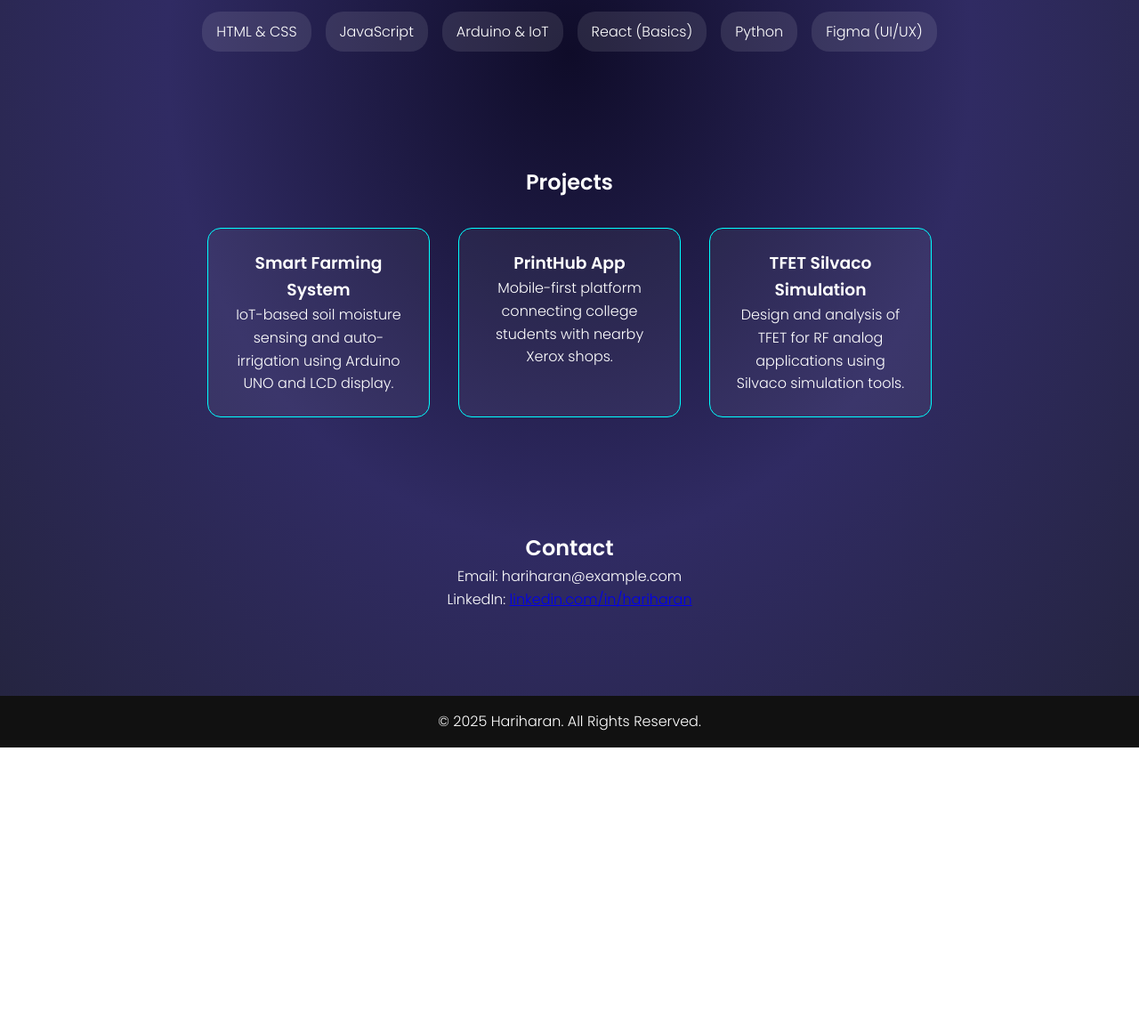
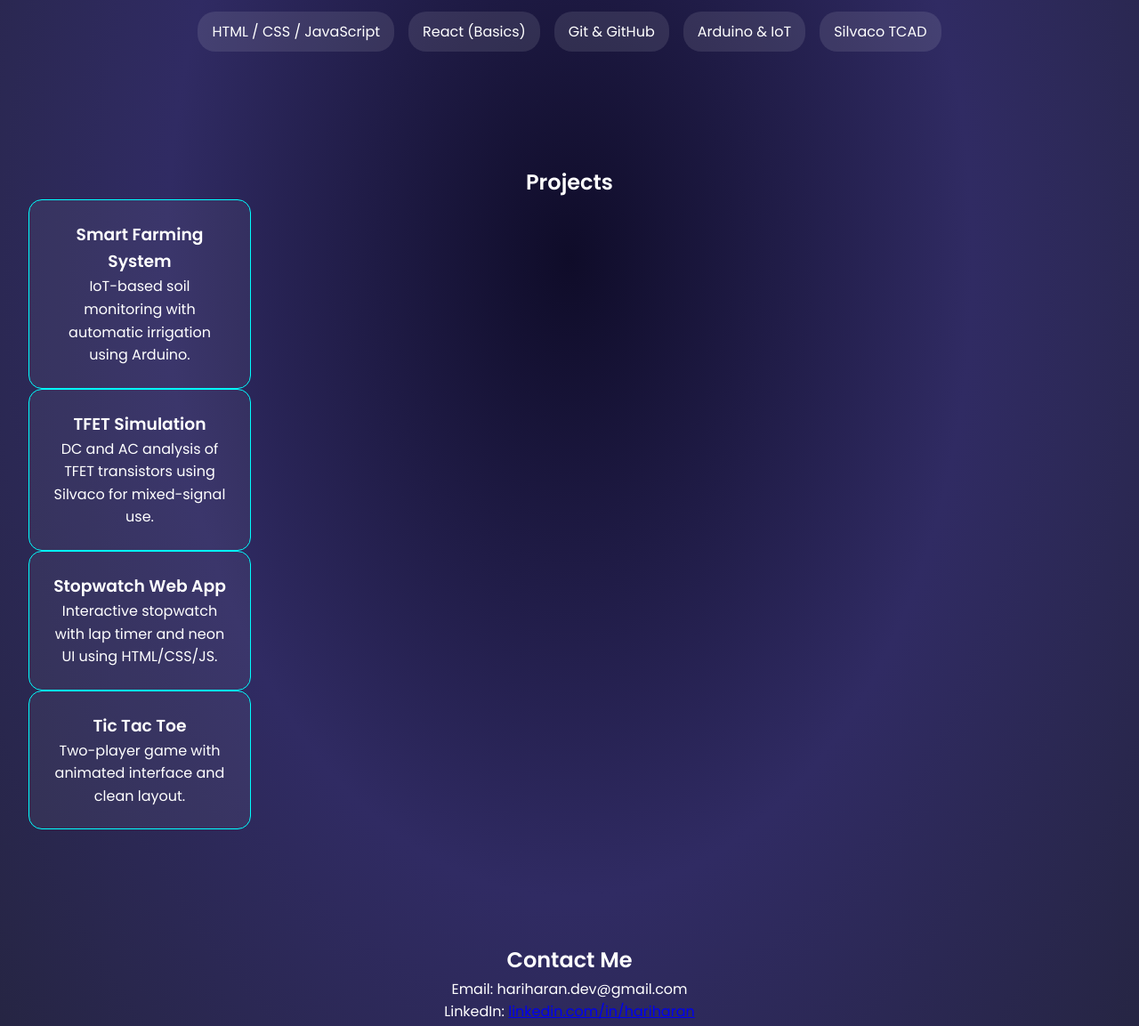
Before and after one commit to Hari03750/Personal-Portfolio, a plain HTML site: page index.html in a window 1280 px wide. Shown: the part 721-1874 px from the top of the page at 89% size. Before the commit the page ends 1561 px from the top, so only its background shows below. Drawn offline with Linux system fonts and the light colour scheme.

Commit message:
Update index.html

```diff
--- a/index.html
+++ b/index.html
@@ -4,71 +4,72 @@
   <meta charset="UTF-8" />
   <meta name="viewport" content="width=device-width, initial-scale=1.0"/>
   <title>Hariharan | Portfolio</title>
-  <link rel="stylesheet" href="style.css"/>
-  <link href="https://fonts.googleapis.com/css2?family=Poppins:wght@300;600&display=swap" rel="stylesheet"/>
+  <link rel="stylesheet" href="style.css" />
+  <link href="https://fonts.googleapis.com/css2?family=Poppins:wght@400;600&display=swap" rel="stylesheet" />
 </head>
 <body>
   <nav>
     <div class="logo">Hariharan</div>
     <ul class="nav-links">
       <li><a href="#home">Home</a></li>
-      <li><a href="#about">About Me</a></li>
+      <li><a href="#about">About</a></li>
       <li><a href="#skills">Skills</a></li>
       <li><a href="#projects">Projects</a></li>
       <li><a href="#contact">Contact</a></li>
     </ul>
   </nav>
 
-  <header id="home" class="hero">
-    <img src="profile.jpg" alt="Hariharan Profile" class="profile-pic"/>
+  <header id="home" class="hero section">
+    <img src="profile.jpg" alt="Hariharan" class="profile-pic" />
     <h1>Hello, I'm <span>Hariharan</span></h1>
-    <p>Aspiring Developer | Tech Enthusiast | Innovator</p>
+    <p>Aspiring Developer | Tech Enthusiast</p>
     <a href="hariharan full resume.pdf" download class="btn">Download Resume</a>
   </header>
 
-  <section id="about" class="section">
+  <section id="about" class="section fade-in">
     <h2>About Me</h2>
-    <p>I’m currently pursuing Computer Science at SRM IST. I love building real-world projects and exploring new technologies. I have a keen interest in full-stack development and embedded systems, and I’m actively working to bridge theory with practical innovation.</p>
+    <p>I’m a final-year B.Tech student at SRM IST, with a passion for web development, IoT systems, and RF simulations. I love turning ideas into user-focused applications.</p>
   </section>
 
-  <section id="skills" class="section">
+  <section id="skills" class="section fade-in">
     <h2>Skills</h2>
     <ul class="skills-list">
-      <li>HTML & CSS</li>
-      <li>JavaScript</li>
+      <li>HTML / CSS / JavaScript</li>
+      <li>React (Basics)</li>
+      <li>Git & GitHub</li>
       <li>Arduino & IoT</li>
-      <li>React (Basics)</li>
-      <li>Python</li>
-      <li>Figma (UI/UX)</li>
+      <li>Silvaco TCAD</li>
     </ul>
   </section>
 
-  <section id="projects" class="section">
+  <section id="projects" class="section fade-in">
     <h2>Projects</h2>
-    <div class="project-grid">
     <div class="project-card">
       <h3>Smart Farming System</h3>
-        <p>IoT-based soil moisture sensing and auto-irrigation using Arduino UNO and LCD display.</p>
+      <p>IoT-based soil monitoring with automatic irrigation using Arduino.</p>
     </div>
     <div class="project-card">
-        <h3>PrintHub App</h3>
-        <p>Mobile-first platform connecting college students with nearby Xerox shops.</p>
+      <h3>TFET Simulation</h3>
+      <p>DC and AC analysis of TFET transistors using Silvaco for mixed-signal use.</p>
     </div>
     <div class="project-card">
-        <h3>TFET Silvaco Simulation</h3>
-        <p>Design and analysis of TFET for RF analog applications using Silvaco simulation tools.</p>
+      <h3>Stopwatch Web App</h3>
+      <p>Interactive stopwatch with lap timer and neon UI using HTML/CSS/JS.</p>
     </div>
+    <div class="project-card">
+      <h3>Tic Tac Toe</h3>
+      <p>Two-player game with animated interface and clean layout.</p>
     </div>
   </section>
 
-  <section id="contact" class="section">
-    <h2>Contact</h2>
-    <p>Email: hariharan@example.com</p>
-    <p>LinkedIn: <a href="#" target="_blank">linkedin.com/in/hariharan</a></p>
+  <section id="contact" class="section fade-in">
+    <h2>Contact Me</h2>
+    <p>Email: hariharan.dev@gmail.com</p>
+    <p>LinkedIn: <a href="#">linkedin.com/in/hariharan</a></p>
   </section>
 
   <footer>
-    <p>© 2025 Hariharan. All Rights Reserved.</p>
+    <p>&copy; 2025 Hariharan. All rights reserved.</p>
   </footer>
 
   <script src="script.js"></script>
```
Lines whose indentation alone changed are shown as unchanged.
